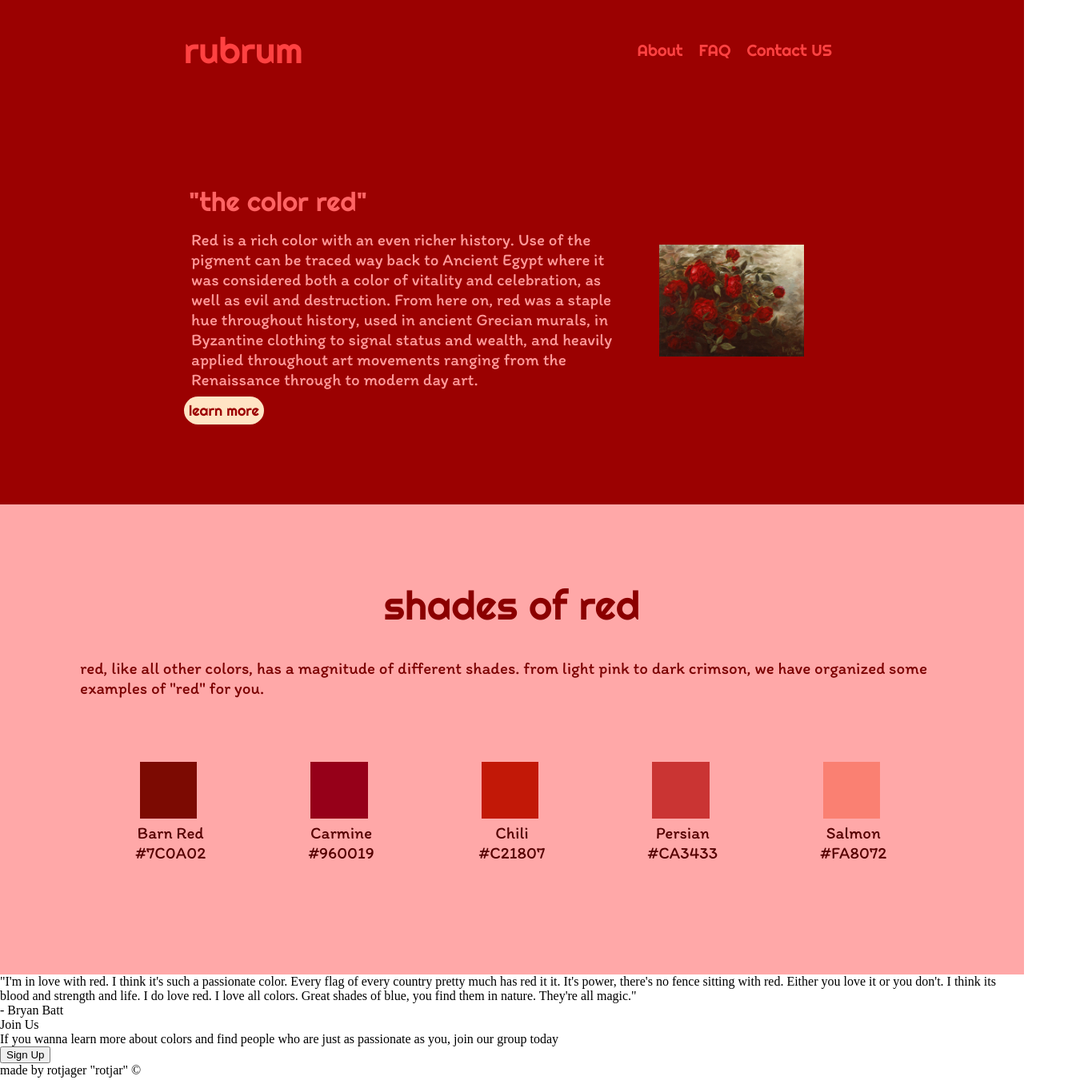
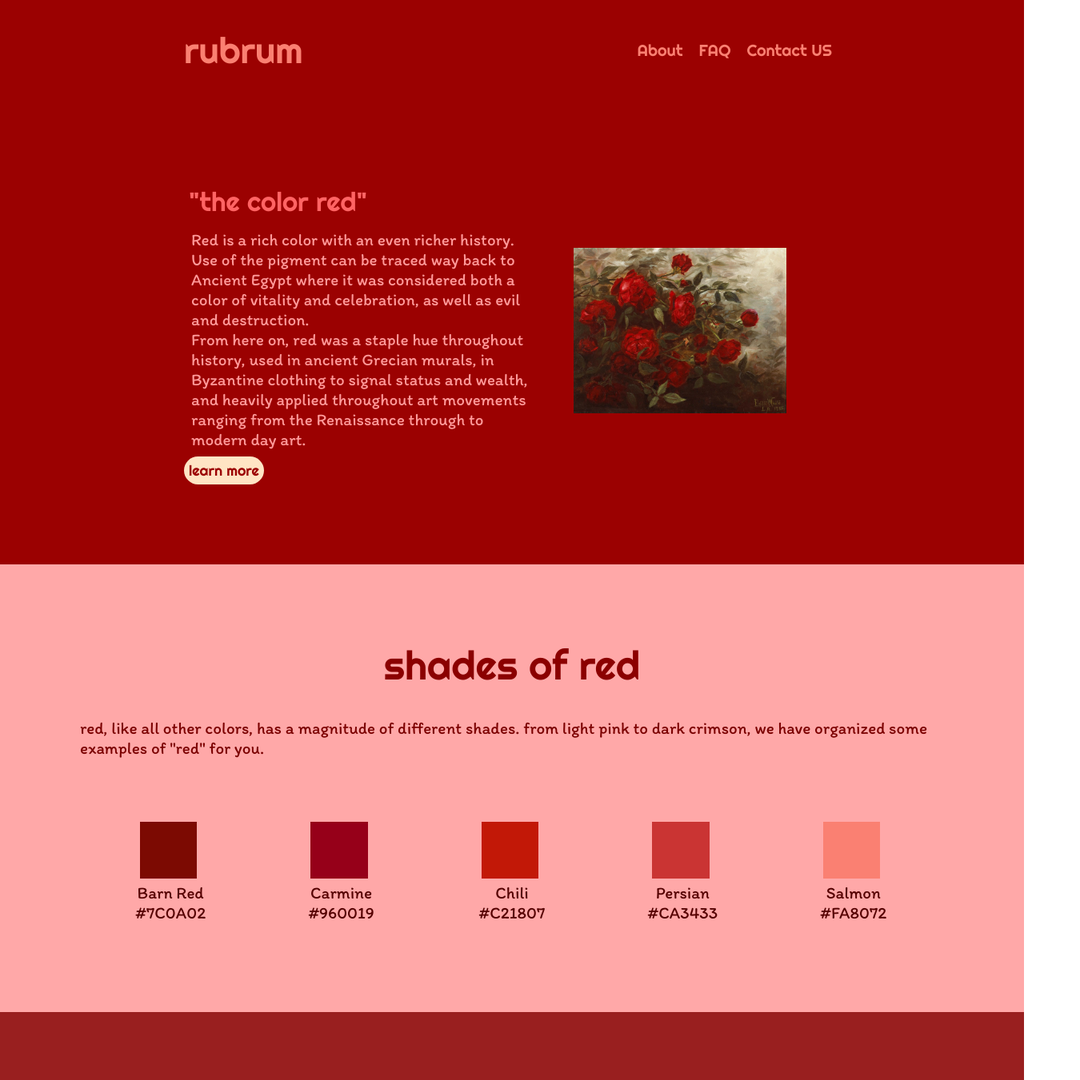
Before and after one commit to rotjar11/landingpage, a plain HTML site: page index.html in a window 1280 px wide. Shown: the top 1351 px of the page at 80% size, 1350 px wide, since content can reach past the window. Drawn offline with Linux system fonts and the light colour scheme.

Commit message:
finished section 2.

```diff
--- a/index.html
+++ b/index.html
@@ -8,7 +8,7 @@
     <link rel="stylesheet" href="styles.css">
     <link rel="preconnect" href="https://fonts.googleapis.com">
     <link rel="preconnect" href="https://fonts.gstatic.com" crossorigin>
-    <link href="https://fonts.googleapis.com/css2?family=Itim&family=Parisienne&family=Righteous&display=swap" rel="stylesheet">
+    <link href="https://fonts.googleapis.com/css2?family=Itim&family=Marck+Script&family=Righteous&display=swap" rel="stylesheet">
 </head>
 <body>
   <div class="head">
@@ -25,7 +25,7 @@
         <div class="explanation">
         <div class="title1">"the color red"</div>
         <div class="tex">Red is a rich color with an even richer history. Use of the pigment can be traced way back to Ancient Egypt where it was considered both a color of vitality and celebration,
-         as well as evil and destruction. From here on, red was a staple hue throughout history, used in ancient Grecian murals, in Byzantine clothing to signal status
+         as well as evil and destruction. <br> From here on, red was a staple hue throughout history, used in ancient Grecian murals, in Byzantine clothing to signal status
          and wealth, and heavily applied throughout art movements ranging from the Renaissance through to modern day art.</div>
          <div><button class="button1" type="button">learn more</button></div>
         </div>
--- a/styles.css
+++ b/styles.css
@@ -17,7 +17,7 @@ body{
 
 .logo {
     font-size: 45px;
-    color:rgb(255, 66, 66);
+    color: #FA8072;
     font-family: 'Righteous', cursive;
 }
 
@@ -44,7 +44,7 @@ li:hover{
 
 a{
     text-decoration: none;
-    color:rgb(255, 66, 66);
+    color:#FA8072;
 }
 
 /* hero part */
@@ -92,6 +92,8 @@ a{
 
 /*main part*/
 
+/*section 1*/
+
 .main{
     display: flex;
     flex-direction: column;
@@ -103,6 +105,7 @@ a{
     flex-direction: column;
     align-items: center;
     padding: 80px;
+    height: 400px;
 }
 
 .title2{
@@ -147,3 +150,32 @@ a{
     width: 40%;
     margin-right: 5px;
 }
+
+/* section 2 */
+
+.section2{
+    display: flex;
+    flex-direction: column;
+    background-color: rgb(153, 31, 31);
+    justify-content: center;
+    align-items: center;
+    height: 400px;
+    padding: 70px;
+}
+
+.quote{
+    font-size: 32px;
+    color: bisque;
+    font-family: 'Marck Script', cursive;
+    padding: 15px;
+    width: 1250px;
+    margin: 0 auto;
+}
+
+.author{
+    font-size: 20px;
+    color: bisque;
+    font-family: 'Itim', cursive;
+    padding: 15px;
+    margin-left: 50%;
+}
```
